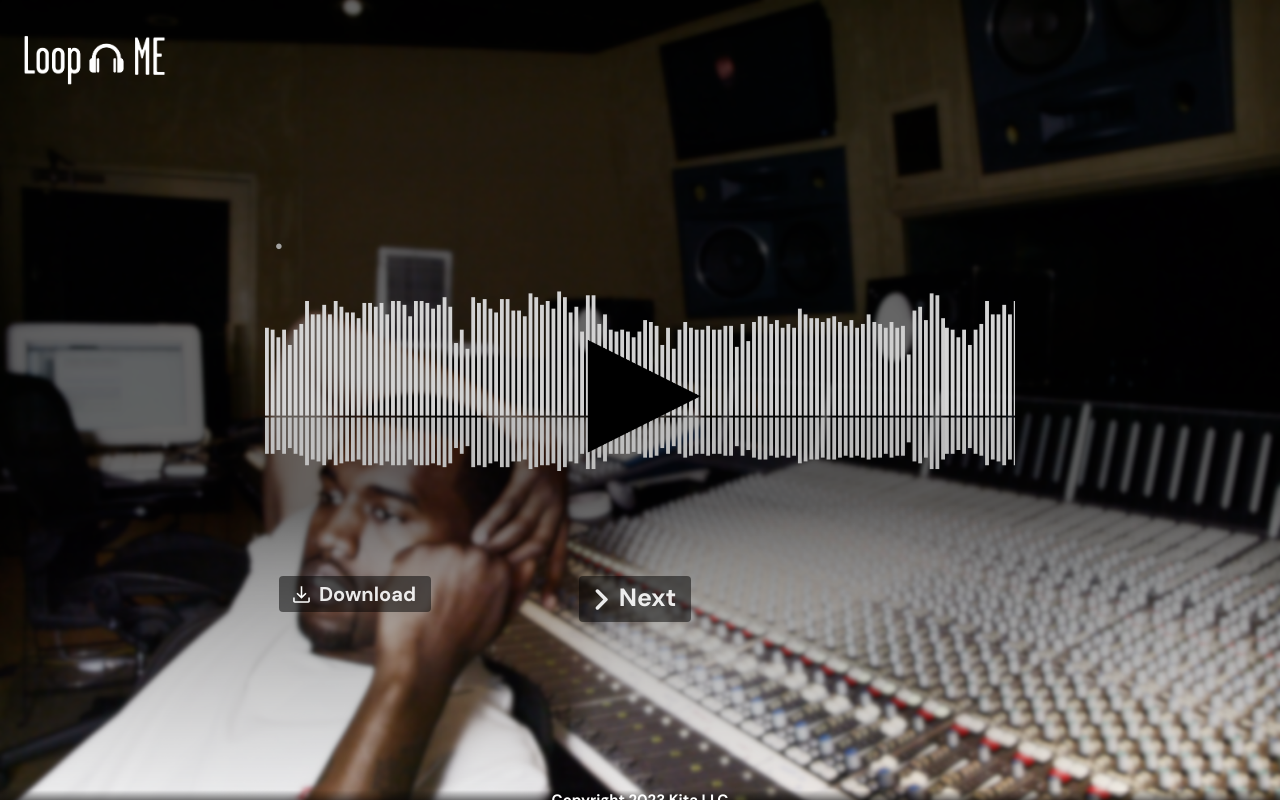
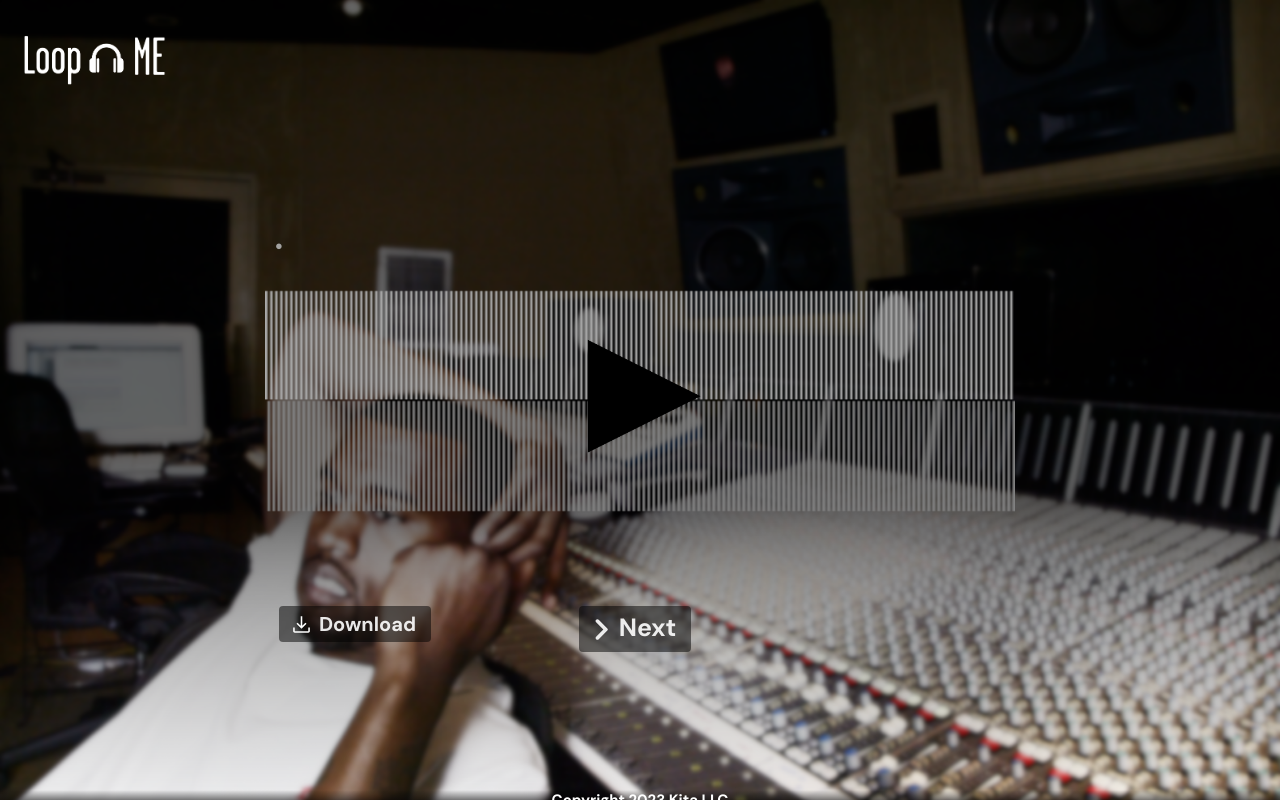
Before and after one commit to Srokit/loopme-frontend, a React (Create React App) app: page / in a window 1280 px wide. Built offline with nearby package versions, Linux system fonts and the light colour scheme; no server answers.

Commit message:
Waveform drawn on canv

```diff
--- a/src/comps/MainArea/MainArea.js
+++ b/src/comps/MainArea/MainArea.js
@@ -3,13 +3,13 @@ import '../../debug_style.css';
 
 import ButtonsArea from '../ButtonsArea/ButtonsArea';
 import BeatInfo from '../BeatInfo/BeatInfo';
-import Waveform from '../Waveform/Waveform';
+import WaveformArea from '../WaveformArea/WaveformArea';
 
 const MainArea = ({loopDLLink, loopInfo, isPlaying, onClickDownload, onClickNext, onPlayPauseClick}) => {
     return (
         <div className="mainArea debugOutline">
             <BeatInfo loopInfo={loopInfo} />
-            <Waveform isPlaying={isPlaying} playPauseOnClick={onPlayPauseClick} />
+            <WaveformArea isPlaying={isPlaying} playPauseOnClick={onPlayPauseClick} />
             <ButtonsArea loopDLLink={loopDLLink} onClickDownload={onClickDownload} onClickNext={onClickNext} />
         </div>
     );
--- a/src/comps/Waveform/Waveform.css
+++ b/src/comps/Waveform/Waveform.css
@@ -1,13 +1,5 @@
-.waveform {
-    width: 100%;
-    height: 50%;
-    position: relative;
-}
-
-.waveformImg {
+.waveformCanvas {
     width: 75%;
     height: 80%;
-    background-image: url('../../images/waveform.png');
-    background-size: contain;
     margin: auto;
 }
--- a/src/comps/Waveform/Waveform.js
+++ b/src/comps/Waveform/Waveform.js
@@ -1,14 +1,29 @@
 import './Waveform.css';
 
-import PlayPauseButton from '../PlayPauseButton/PlayPauseButton';
+import { useEffect, useRef } from 'react';
 
-const Waveform = ({isPlaying, playPauseOnClick, playFraction}) => {
-
+const Waveform = () => {
+    const canvRef = useRef();
+    useEffect(() => {
+        const canvWidth = canvRef.current.width;
+        const canvHeight = canvRef.current.height;
+        const yPadding = 10;
+        const maxSegmentHeight = canvHeight - 2 * yPadding;
+        const offsetDelt = 2;
+        console.log("initDraw()");
+        const ctx = canvRef.current.getContext('2d');
+        ctx.fillStyle = "darkGrey";
+        ctx.beginPath();
+        for (let xOffset = 0; xOffset < canvWidth; xOffset += offsetDelt) {
+            // Draw all as max height
+            ctx.fillStyle = "darkGrey";
+            ctx.fillRect(xOffset, yPadding, 1, maxSegmentHeight / 2 - 1);
+            ctx.fillStyle = "grey";
+            ctx.fillRect(1 + xOffset, yPadding + maxSegmentHeight / 2, 1, maxSegmentHeight / 2);
+        }
+    });
     return (
-        <div className="waveform">
-            <div className="waveformImg"></div>
-            <PlayPauseButton isPlaying={isPlaying} onClick={playPauseOnClick}/>
-        </div>
+        <canvas ref={canvRef} className="waveformCanvas"></canvas>
     );
 };
 
--- /dev/null
+++ b/src/comps/WaveformArea/WaveformArea.css
@@ -0,0 +1,6 @@
+.waveformArea {
+    padding: 15px 0px;
+    width: 100%;
+    height: 50%;
+    position: relative;
+}
--- /dev/null
+++ b/src/comps/WaveformArea/WaveformArea.js
@@ -0,0 +1,15 @@
+import './WaveformArea.css';
+
+import Waveform from "../Waveform/Waveform";
+import PlayPauseButton from '../PlayPauseButton/PlayPauseButton';
+
+const WaveformArea = ({isPlaying, playPauseOnClick}) => {
+    return (
+        <div className="waveformArea">
+            <Waveform />
+            <PlayPauseButton isPlaying={isPlaying} onClick={playPauseOnClick}/>
+        </div>
+    )
+};
+
+export default WaveformArea;
```
